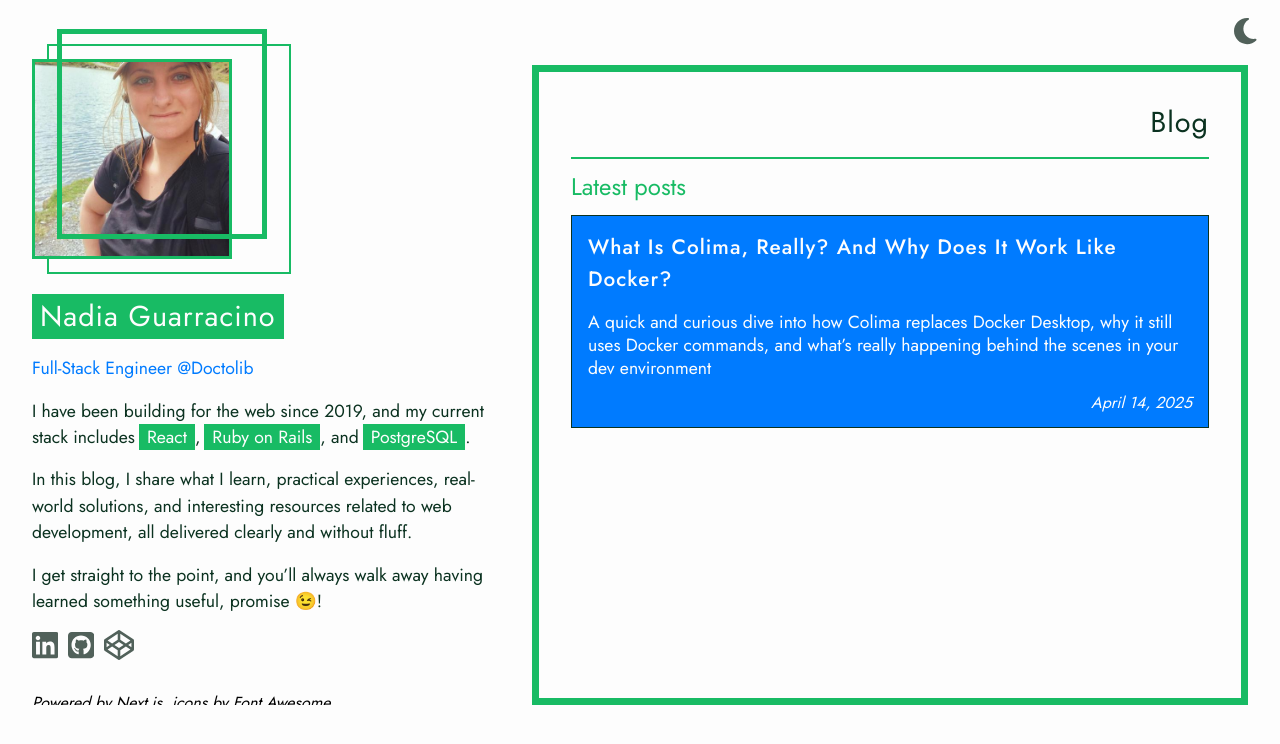
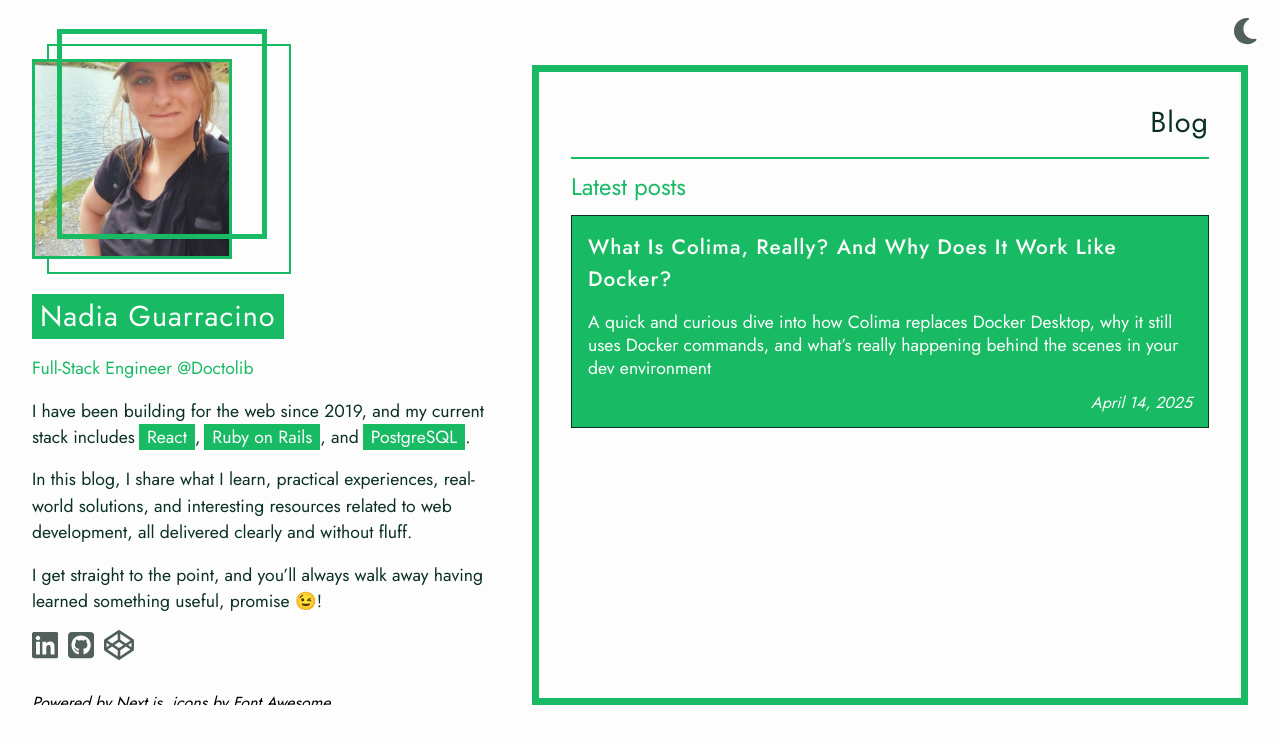
Before and after one commit to JackGarrus/nadyg-website, a Next.js app: page / in a window 1280 px wide. In both pictures the pointer is over the element 890 px from the left and 321 px from the top of the page. Shown: the top 744 px of the page. Built offline with nearby package versions, Linux system fonts and the light colour scheme.

Commit message:
improve style

```diff
--- a/src/app/components/Posts.module.css
+++ b/src/app/components/Posts.module.css
@@ -20,7 +20,7 @@
 }
 
 .card_inner:hover {
-  background-color: var(--accent);
+  background-color: var(--highlight);
 }
 
 .card_inner:hover > * {
--- a/src/app/style/typography.module.css
+++ b/src/app/style/typography.module.css
@@ -51,7 +51,7 @@
 }
 
 .highlightText {
-  color: var(--accent) !important;
+  color: var(--highlight) !important;
 }
 
 /* Color */
```
